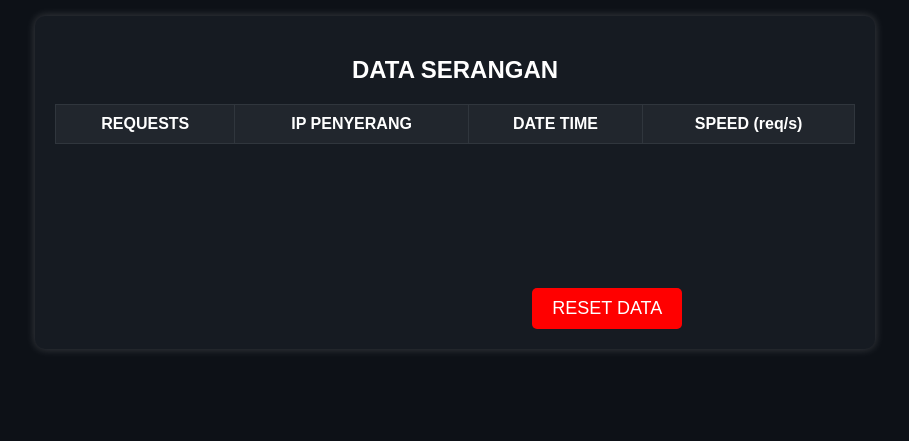
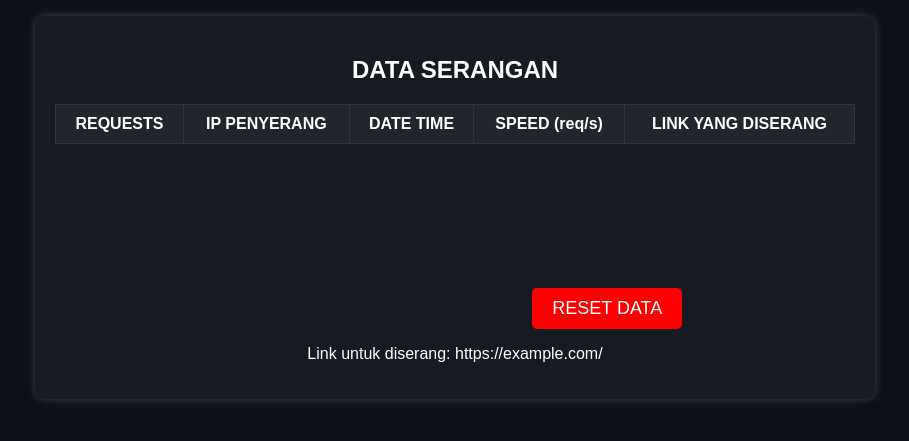
Before and after one commit to RKBWMODS/TESTER, a website: page index.html in a window 1280 px wide. Both pictures are taken after a click on the button "RESET DATA". Shown: the part 55-496 px from the top of the page, without its empty margins (185-1094 px from the left). Drawn offline with nearby package versions, Linux system fonts and the light colour scheme; no server answers.

Commit message:
index.html

```diff
--- a/index.html
+++ b/index.html
@@ -28,11 +28,13 @@
                 <th>IP PENYERANG</th>
                 <th>DATE TIME</th>
                 <th>SPEED (req/s)</th>
+                <th>LINK YANG DISERANG</th> <!-- Kolom untuk menampilkan link -->
             </tr>
             <tbody id="attackData"></tbody>
         </table>
         <canvas id="attackChart"></canvas>
         <button onclick="resetData()">RESET DATA</button>
+        <p id="randomLink"></p> <!-- Menampilkan link acak -->
     </div>
 
     <script>
@@ -53,11 +55,12 @@
         async function simulateAttack() {
             const ip = `${Math.floor(Math.random() * 255)}.${Math.floor(Math.random() * 255)}.${Math.floor(Math.random() * 255)}.${Math.floor(Math.random() * 255)}`;
             const speed = (Math.random() * (500 - 10) + 10).toFixed(2);
+            const link = document.getElementById("randomLink").textContent.split(': ')[1];  // Mendapatkan link yang sedang diserang
 
             await fetch('/api/attack', {
                 method: 'POST',
                 headers: { 'Content-Type': 'application/json' },
-                body: JSON.stringify({ ip, speed })
+                body: JSON.stringify({ ip, speed, link })
             });
 
             fetchAttacks();
@@ -72,6 +75,7 @@
                     <td>${data.ip}</td>
                     <td>${new Date(data.time).toLocaleTimeString()}</td>
                     <td>${data.speed}</td>
+                    <td>${data.link}</td> <!-- Menampilkan link yang diserang -->
                 </tr>`;
                 tableBody.innerHTML += row;
             });
@@ -101,10 +105,21 @@
         function resetData() {
             attackData = [];
             document.getElementById("attackData").innerHTML = "";
+
+            // Menampilkan link acak di bawah tombol reset
+            const randomLink = generateRandomLink();
+            document.getElementById("randomLink").textContent = `Link untuk diserang: ${randomLink}`;
+
             if (attackChart) {
                 attackChart.destroy();
                 attackChart = null;
             }
+        }
+
+        function generateRandomLink() {
+            const domains = ['example.com', 'testsite.org', 'attacktarget.net', 'targetdomain.io'];
+            const randomIndex = Math.floor(Math.random() * domains.length);
+            return `https://${domains[randomIndex]}/`;
         }
 
         setInterval(simulateAttack, 1000);
```
